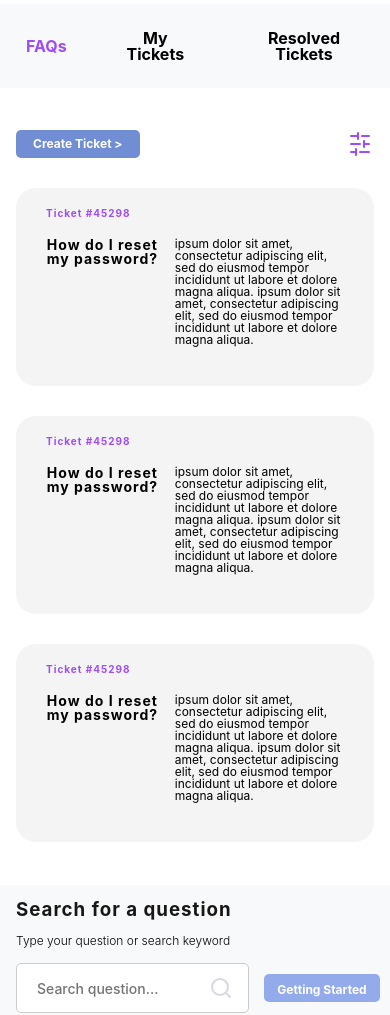
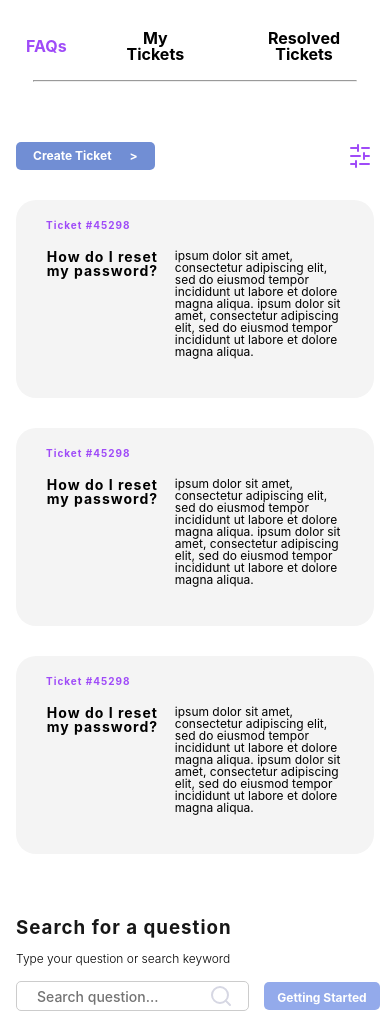
Before and after one commit to benj-yalung/TPA-preview, a plain HTML site: page help.html in a window 390 px wide. Shown: the part 85-1100 px from the top of the page. Drawn offline with nearby package versions, Linux system fonts and the light colour scheme; a web font is replaced by a local one.

Commit message:
Applied QA Fixes on Help Page

```diff
--- a/Assets/css/help.css
+++ b/Assets/css/help.css
@@ -438,10 +438,12 @@ button.btn_tabs:focus {
     .help_left-side, .help_nav_content {
         height: 30%;
         justify-content: space-around;
+        background-color: #fff;
     }
     .help_nav_head {
         padding: 1rem;
         height: 10%;
+        background-color: #fff;
     }
     .find_tutor h2{
         font-size: 13px;
@@ -517,4 +519,7 @@ button.btn_tabs:focus {
         font-size: 16px;
         font-weight: bold;
     }
+    .search-wrapper.search-help input{
+        height: 30px;
+    }
 }
--- a/help.html
+++ b/help.html
@@ -447,12 +447,13 @@
                   <button id="Contact_Tab" class="btn_tabs contact-us_btn" onclick="openTab('ContactUs')">Contact
                     Us</button>
                 </div>
+                <hr style="width: 90%;">
               </div>
             </div>
             <div class="help_nav_content">
               <div id="FAQs" class="tab_content">
                 <div class="tab_content_header">
-                  <button class="btn_createTicket" >Create Ticket &gt;</button>
+                  <button class="btn_createTicket" >Create Ticket <span style="margin-left: 15px;">&gt;</span></button>
                   <div class="tab_filter">
                     <button style="background-color: #fff;">
                       <i data-feather="sliders" aria-hidden="true" style="color: #9f4bf8; background-color: #fff;"></i>
```
